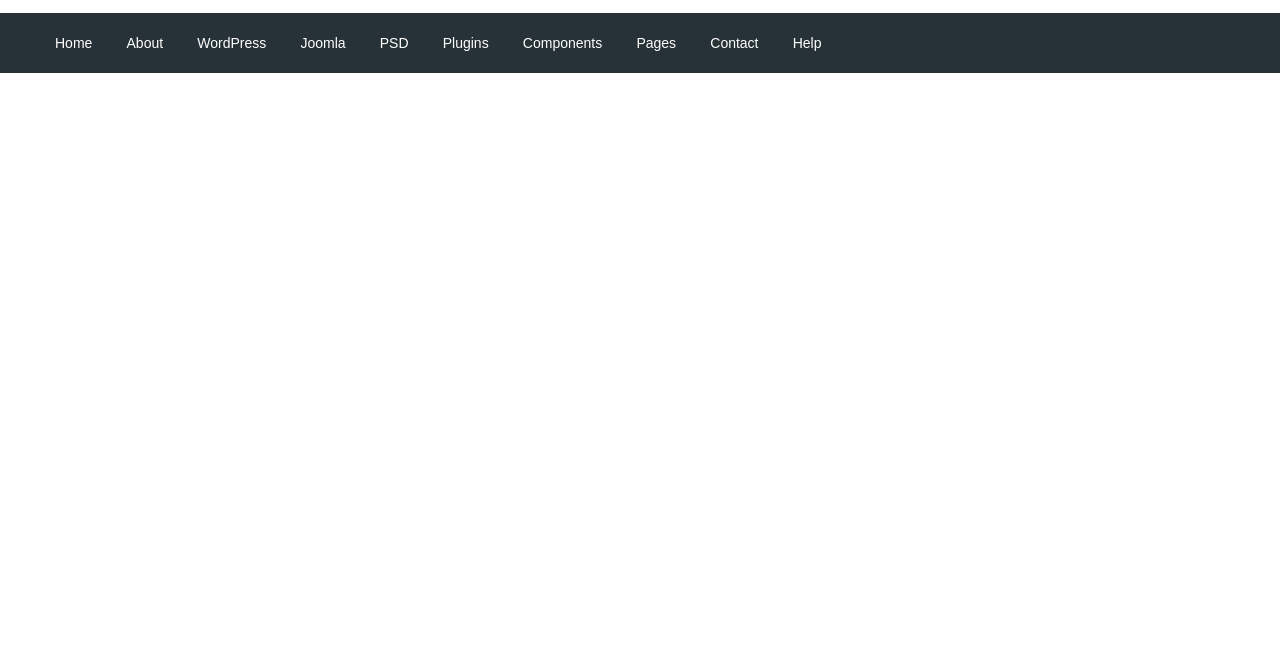
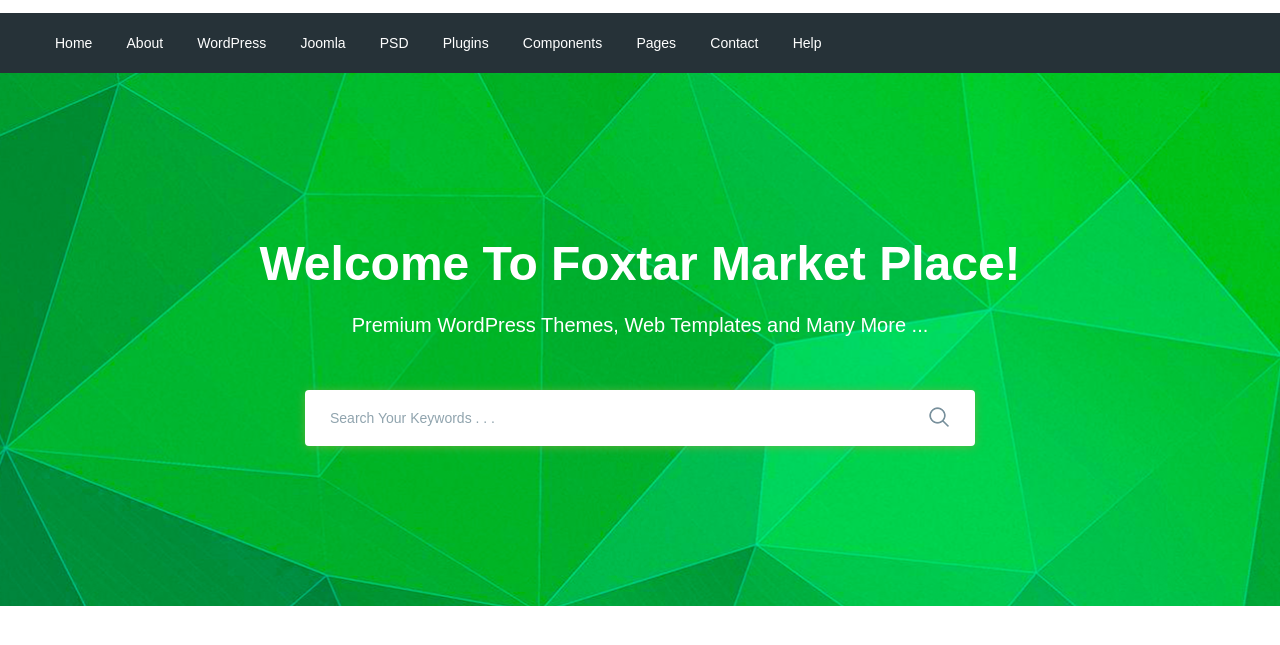
Before and after one commit to AndriiVerzhanskiy/moderno, a website: page app/index.html in a window 1280 px wide. Shown: the part 77-722 px from the top of the page. Drawn offline with nearby package versions, Linux system fonts and the light colour scheme; files that its build step writes are made by us from their sources.

Commit message:
added seach-sectin

```diff
--- a/app/index.html
+++ b/app/index.html
@@ -74,6 +74,26 @@
             </div>
         </div>
     </header>
+    <section class="search" style="background-image: url(images/search-bg.jpg);">
+        <div class="container">
+            <div class="search__inner">
+                <div class="search__inner-title">
+                    Welcome To Foxtar Market Place!
+                </div>
+                <div class="search__inner-text">
+                    Premium WordPress Themes, Web Templates and Many More ...
+                </div>
+                <div class="search__inner-form">
+                    <form>
+                        <input type="text" placeholder="Search Your Keywords . . ." required>
+                        <button type="submit">
+                            <img src="images/search-icon.png" alt="search">
+                        </button>
+                    </form>
+                </div>
+            </div>
+        </div>
+    </section>
     <script src="https://ajax.googleapis.com/ajax/libs/jquery/3.5.1/jquery.min.js"></script>
     <script src="js/libs.min.js"></script>
     <script src="js/main.min.js"></script>
--- a/app/scss/style.scss
+++ b/app/scss/style.scss
@@ -61,3 +61,62 @@
         }
     }
 }
+
+.search {
+    background-repeat: no-repeat;
+    background-size: cover;
+    background-position: center;
+    min-height: 533px;
+}
+
+.search__inner {
+    padding: 155px 0 100px;
+    color: #fff;
+    text-align: center;
+
+    &-title {
+        margin-bottom: 10px;
+        font-size: 48px;
+        font-weight: 700;
+        line-height: 72px;
+    }
+
+    &-text {
+        margin-bottom: 50px;
+        font-size: 20px;
+        font-weight: 500;
+        line-height: 30px;
+    }
+
+    &-form {
+        max-width: 670px;
+        margin: 0 auto;
+        position: relative;
+
+        input {
+            display: block;
+            width: 100%;
+            box-shadow: 0px 1px 10px 0px rgba(124, 178, 64, 0.75);
+            height: 56px;
+            border-radius: 4px;
+            border: none;
+            font-size: 14px;
+            font-weight: 500;
+            padding-left: 25px;
+            padding-right: 60px;
+
+            &::placeholder {
+                color: #90a4ae;
+                font-weight: 500;
+            }
+        }
+
+        button {
+            position: absolute;
+            border: none;
+            background-color: transparent;
+            top: 16px;
+            right: 20px;
+        }
+    }
+}
```
Also changed, not shown: app/images/search-bg.jpg (added), app/images/search-icon.png (added).
